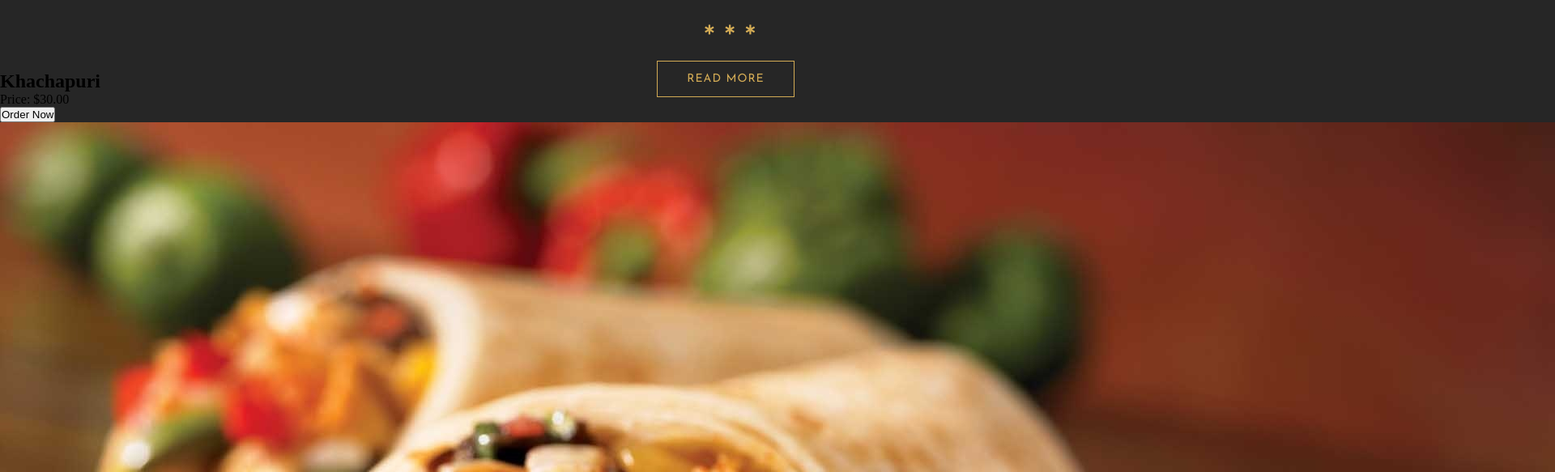
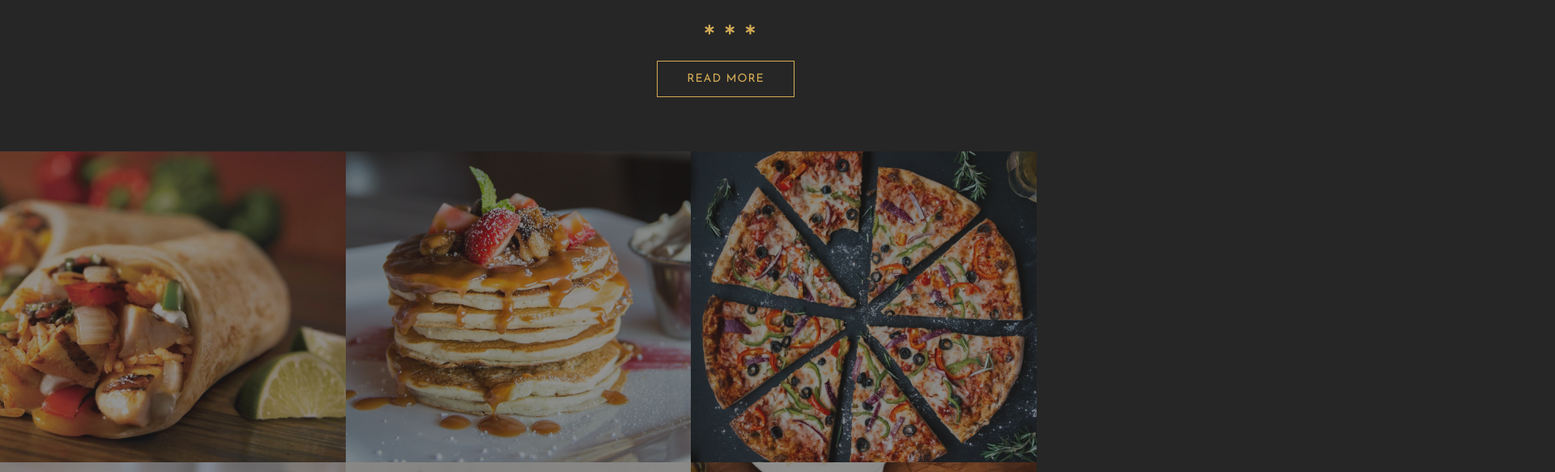
Before and after one commit to Prasenjit-3433/Georgia, a website: page index.html in a window 1280 px wide. Shown: the part 1533-2116 px from the top of the page at 81% size, 1920 px wide, since content can reach past the window. Drawn offline with nearby package versions, Linux system fonts and the light colour scheme.

Commit message:
styles for food-gallery with image & overlay

```diff
--- a/scss/_base.scss
+++ b/scss/_base.scss
@@ -1,5 +1,6 @@
 $color-dark: #262626;
 $color-black: #000;
+$color-white: #fff;
 $color-primary: #d3ab55;
 $color-secondary: #bbb;
 
@@ -13,10 +14,10 @@ $font-nunito: 'Nunito', sans-serif;
     align-items: center;
 }
 
-@mixin textStyles {
+@mixin textStyles($transform: uppercase) {
     font-weight: 300;
     letter-spacing: 2px;
-    text-transform: uppercase;
+    text-transform: $transform;
 }
 
 @mixin centering($topValue) {
@@ -24,6 +25,11 @@ $font-nunito: 'Nunito', sans-serif;
     top: $topValue;
     left: 50%;
     transform: translate(-50%, -50%);
+}
+
+%fullSpace {
+    width: 100%;
+    height: 100%;
 }
 
 * {
--- a/scss/_components.scss
+++ b/scss/_components.scss
@@ -56,6 +56,64 @@
     &:hover {
         background-color: $color-primary;
         color: $color-dark;
-
     }
 }
+
+.card {
+    width: 33.3333%;
+    height: 30vw;
+    position: relative;
+    overflow: hidden;
+
+    &:hover .card-overlay {
+        left: 0;
+    }
+
+    &-overlay {
+        position: absolute;
+        top: 0;
+        left: -100%;
+        background-color: rgba($color-primary, 0.6);
+        color: $color-white;
+        z-index: 10;
+        @include flexLayout;
+        flex-direction: column;
+        @extend %fullSpace;
+        transition: left 0.7s;
+
+        &-heading {
+            font-family: $font-nunito;
+            font-size: 50px;
+            @include textStyles(capitalize);
+        }
+
+        &-paragraph {
+            font-family: $font-josefinSans;
+            font-size: 30px;
+            margin-bottom: 30px;
+            @include textStyles(capitalize);
+        }
+
+        &-btn {
+            width: 150px;
+            height: 40px;
+            color: $color-primary;
+            background-color: $color-white;
+            font-family: $font-josefinSans;
+            font-size: 14px;
+            font-weight: bold;
+            text-transform: uppercase;
+            letter-spacing: 1px;
+            border: 1px solid $color-primary;
+            border-radius: 30px;
+            outline: none;
+            cursor: pointer;
+        }
+    }
+
+    &-img {
+        @extend %fullSpace;
+        object-fit: cover;
+        opacity: 0.5;
+    }
+}
--- a/scss/_layout.scss
+++ b/scss/_layout.scss
@@ -23,7 +23,7 @@
     display: flex;
     align-items: center;
     // extra edded:
-    padding-top: 100px;
+    padding: 100px 0;
 
     &-left {
         width: 40%;
@@ -67,3 +67,10 @@
         }
     }
 }
+
+.gallery {
+    .cards-wrapper {
+        display: flex;
+        flex-wrap: wrap;
+    }
+}
```
Also changed, not shown: css/main.css.
